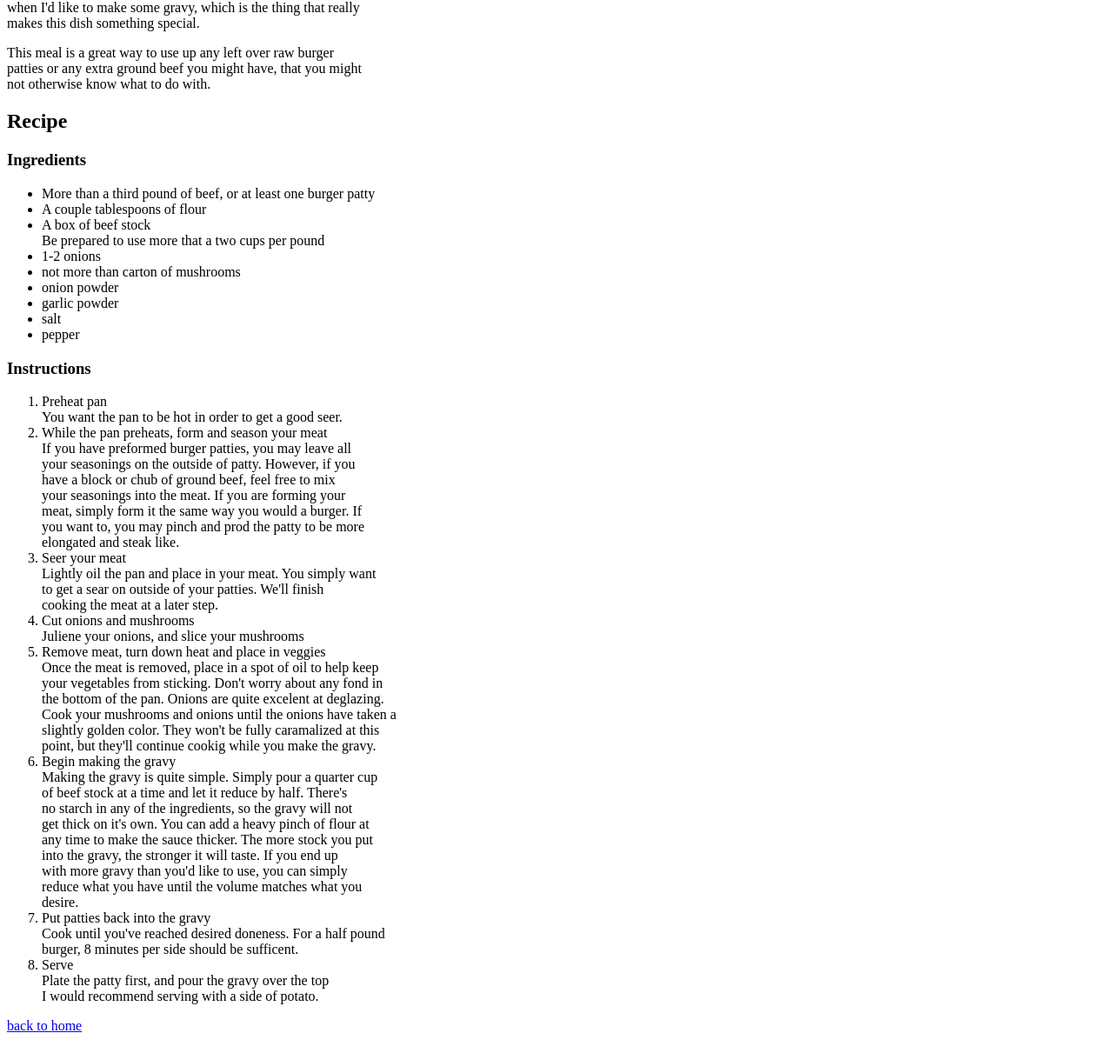
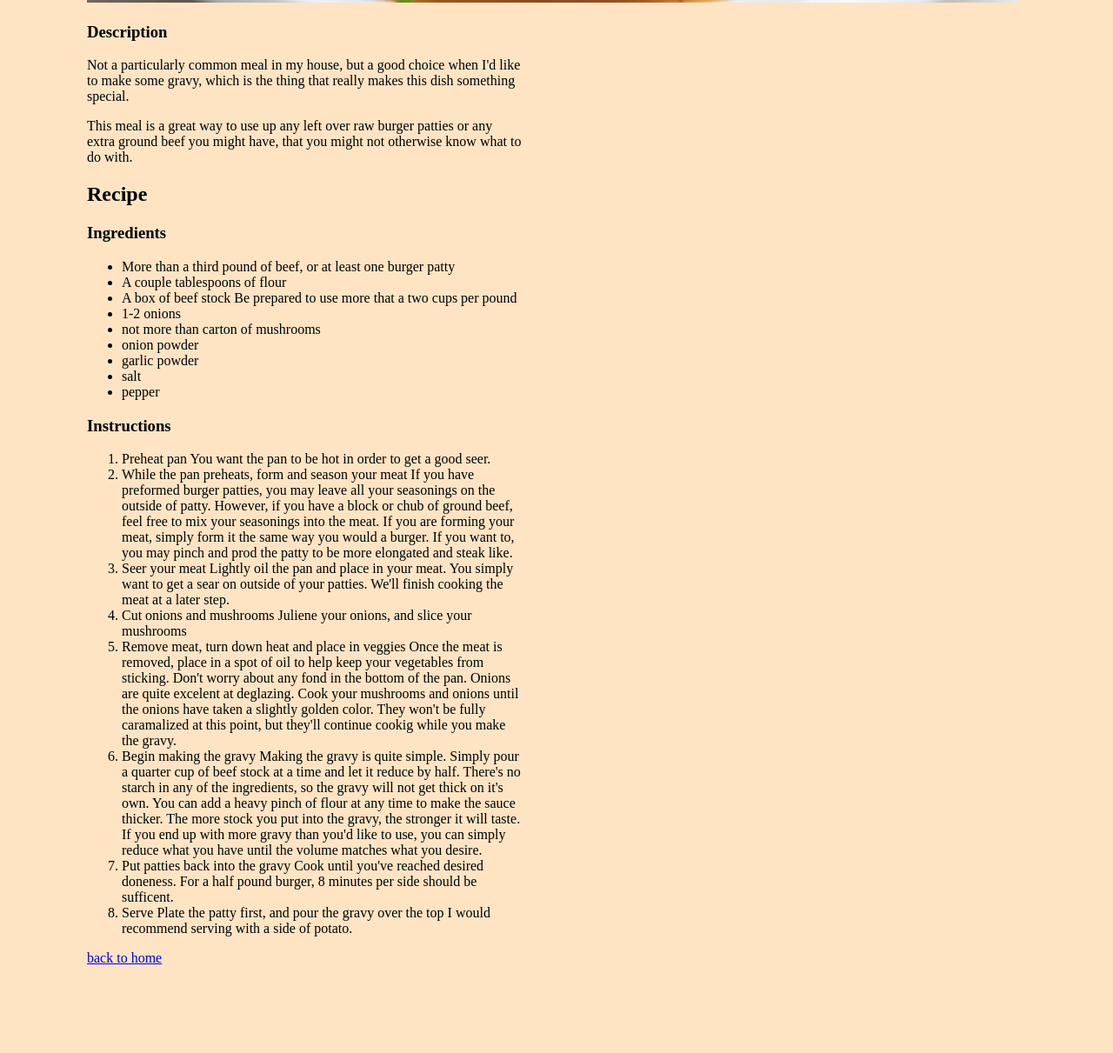
Before and after one commit to ladyoftheroundtable/Recipe-Site, a plain HTML site: page recipes/salisbury-steak.html in a window 1280 px wide. Shown: the part 795-2006 px from the top of the page at 87% size. Drawn offline with Linux system fonts and the light colour scheme.

Commit message:
removed <br> from salisbury-steak.html
playing with various css styles to allow for regular text wrapping,
instead of using the <br> tag. The current solution is still brittle,
as it width is a fixed number, but I believe I could fix that given
further knowledge and experimentation.

```diff
--- a/recipes/salisbury-steak.html
+++ b/recipes/salisbury-steak.html
@@ -3,6 +3,7 @@
     <head>
         <meta charset="utf-8">
         <title>Salisbury Steak</title>
+        <link rel="stylesheet" href="../styles.css">
     </head>
 
     <body>
@@ -12,12 +13,12 @@
         <img src="../images/salisbury-steak.jpg" height="600">
 
         <h3>Description</h3>
-        <p>Not a particularly common meal in my house, but a good choice<br>
-        when I'd like to make some gravy, which is the thing that really<br>
+        <p>Not a particularly common meal in my house, but a good choice
+        when I'd like to make some gravy, which is the thing that really
         makes this dish something special.</p>
 
-        <p>This meal is a great way to use up any left over raw burger<br>
-        patties or any extra ground beef you might have, that you might<br>
+        <p>This meal is a great way to use up any left over raw burger
+        patties or any extra ground beef you might have, that you might
         not otherwise know what to do with.</p>
 
         <h2>Recipe</h2>
@@ -26,7 +27,7 @@
         <ul>
             <li>More than a third pound of beef, or at least one burger patty</li>
             <li>A couple tablespoons of flour</li>
-            <li>A box of beef stock<br>
+            <li>A box of beef stock
                 Be prepared to use more that a two cups per pound</li>
             <li>1-2 onions</li>
             <li>not more than carton of mushrooms</li>
@@ -38,44 +39,44 @@
 
         <h3>Instructions</h3>
         <ol>
-            <li>Preheat pan<br>
+            <li>Preheat pan
                 You want the pan to be hot in order to get a good seer.</li>
-            <li>While the pan preheats, form and season your meat<br>
-                If you have preformed burger patties, you may leave all<br>
-                your seasonings on the outside of patty. However, if you<br>
-                have a block or chub of ground beef, feel free to mix<br>
-                your seasonings into the meat. If you are forming your<br>
-                meat, simply form it the same way you would a burger. If<br>
-                you want to, you may pinch and prod the patty to be more<br>
+            <li>While the pan preheats, form and season your meat
+                If you have preformed burger patties, you may leave all
+                your seasonings on the outside of patty. However, if you
+                have a block or chub of ground beef, feel free to mix
+                your seasonings into the meat. If you are forming your
+                meat, simply form it the same way you would a burger. If
+                you want to, you may pinch and prod the patty to be more
                 elongated and steak like.</li>
-            <li>Seer your meat<br>
-                Lightly oil the pan and place in your meat. You simply want <br>
-                to get a sear on outside of your patties. We'll finish <br>
+            <li>Seer your meat
+                Lightly oil the pan and place in your meat. You simply want
+                to get a sear on outside of your patties. We'll finish
                 cooking the meat at a later step.</li>
-            <li>Cut onions and mushrooms<br>
+            <li>Cut onions and mushrooms
                 Juliene your onions, and slice your mushrooms</li>
-            <li>Remove meat, turn down heat and place in veggies<br>
-                Once the meat is removed, place in a spot of oil to help keep<br>
-                your vegetables from sticking. Don't worry about any fond in<br>
-                the bottom of the pan. Onions are quite excelent at deglazing.<br>
-                Cook your mushrooms and onions until the onions have taken a<br>
-                slightly golden color. They won't be fully caramalized at this<br>
+            <li>Remove meat, turn down heat and place in veggies
+                Once the meat is removed, place in a spot of oil to help keep
+                your vegetables from sticking. Don't worry about any fond in
+                the bottom of the pan. Onions are quite excelent at deglazing.
+                Cook your mushrooms and onions until the onions have taken a
+                slightly golden color. They won't be fully caramalized at this
                 point, but they'll continue cookig while you make the gravy.</li>
-            <li>Begin making the gravy<br>
-                Making the gravy is quite simple. Simply pour a quarter cup<br>
-                of beef stock at a time and let it reduce by half. There's<br>
-                no starch in any of the ingredients, so the gravy will not<br>
-                get thick on it's own. You can add a heavy pinch of flour at<br>
-                any time to make the sauce thicker. The more stock you put<br>
-                into the gravy, the stronger it will taste. If you end up<br>
-                with more gravy than you'd like to use, you can simply<br>
-                reduce what you have until the volume matches what you<br>
+            <li>Begin making the gravy
+                Making the gravy is quite simple. Simply pour a quarter cup
+                of beef stock at a time and let it reduce by half. There's
+                no starch in any of the ingredients, so the gravy will not
+                get thick on it's own. You can add a heavy pinch of flour at
+                any time to make the sauce thicker. The more stock you put
+                into the gravy, the stronger it will taste. If you end up
+                with more gravy than you'd like to use, you can simply
+                reduce what you have until the volume matches what you
                 desire.</li>
-            <li>Put patties back into the gravy<br>
-                Cook until you've reached desired doneness. For a half pound<br>
+            <li>Put patties back into the gravy
+                Cook until you've reached desired doneness. For a half pound
                 burger, 8 minutes per side should be sufficent.</li>
-            <li>Serve<br>
-                Plate the patty first, and pour the gravy over the top<br>
+            <li>Serve
+                Plate the patty first, and pour the gravy over the top
                 I would recommend serving with a side of potato.</li>
         </ol>
         <p><a href="../index.html">back to home</a></p>
--- a/styles.css
+++ b/styles.css
@@ -1,3 +1,5 @@
 body{
     background-color: bisque;
+    width: 500px;
+    margin: 100px;
 }
```
